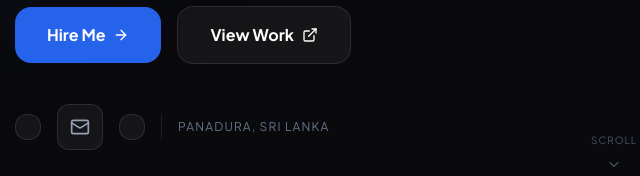
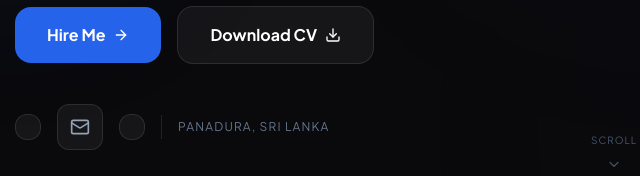
Before and after one commit to Gayancosta/Gayan-Costa, a plain HTML site: page index.html in a window 1280 px wide. Shown: the part 592-768 px from the top of the page, 49-689 px from the left. Drawn offline with nearby package versions, Linux system fonts and the light colour scheme; some icons are missing.

Commit message:
Update index.html

```diff
--- a/index.html
+++ b/index.html
@@ -79,8 +79,8 @@
                     <a href="#contact" class="group px-8 py-4 bg-blue-600 hover:bg-blue-500 text-white font-bold rounded-2xl transition-all duration-300 hover:shadow-[0_0_30px_rgba(37,99,235,0.4)] flex items-center gap-2">
                         Hire Me <i data-lucide="arrow-right" class="w-4 h-4 group-hover:translate-x-1 transition-transform"></i>
                     </a>
-                    <a href="#projects" class="group px-8 py-4 bg-white/5 border border-white/10 hover:bg-white/10 text-white font-bold rounded-2xl transition-all duration-300 flex items-center gap-2">
-                        View Work <i data-lucide="external-link" class="w-4 h-4"></i>
+                    <a href="assets\Gayan Costa.pdf" download class="group px-8 py-4 bg-white/5 border border-white/10 hover:bg-white/10 text-white font-bold rounded-2xl transition-all duration-300 flex items-center gap-2">
+                        Download CV <i data-lucide="download" class="w-4 h-4 group-hover:translate-y-0.5 transition-transform"></i>
                     </a>
                 </div>
 
```
